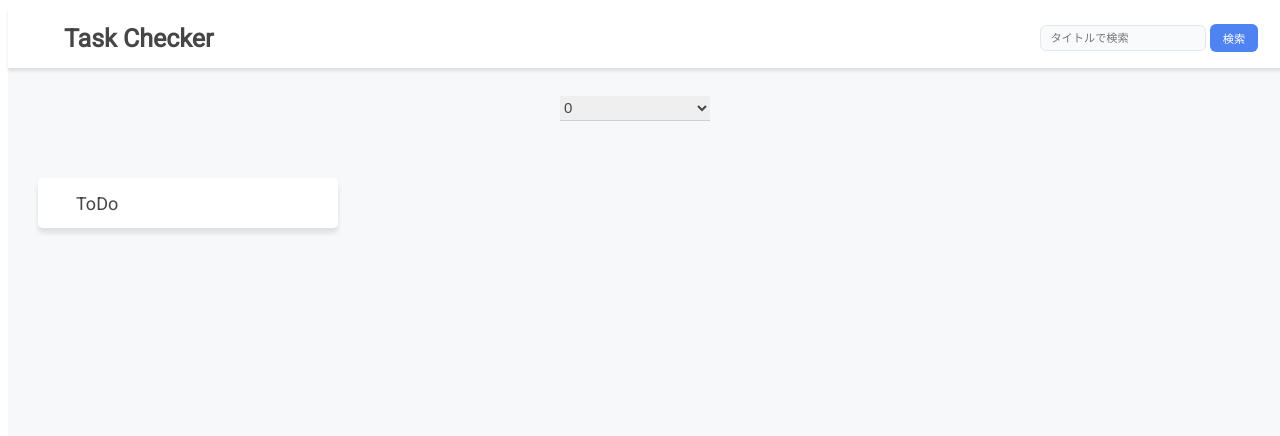
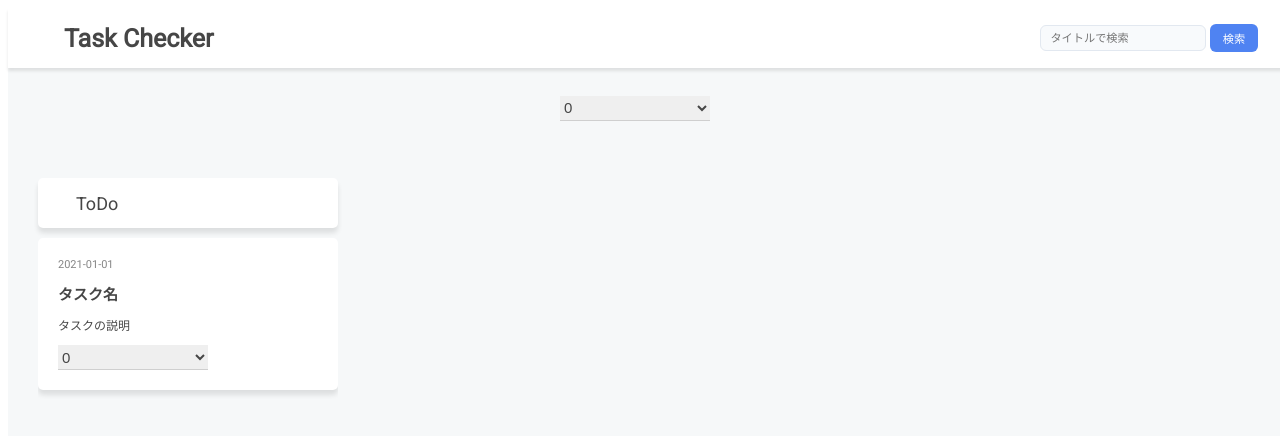
Before and after one commit to igachan-lakeel/task_checker, a Vue app in the folder task_checker_front/: page / in a window 1280 px wide. Shown: the top 436 px of the page. Built offline with nearby package versions, Linux system fonts and the light colour scheme; some icons are missing.

Commit message:
タスクのマークアップ

```diff
--- a/task_checker_front/src/components/task/Task.vue
+++ b/task_checker_front/src/components/task/Task.vue
@@ -0,0 +1,71 @@
+<!-- src/components/task/Task.vue -->
+<script setup>
+import Select from "@/components/ui/Select.vue";
+</script>
+
+<template>
+  <div class="task">
+    <span class="task-date">2021-01-01</span>
+    <div class="task-text-contents">
+      <h3 class="task-title">タスク名</h3>
+      <p class="task-sentence">タスクの説明</p>
+    </div>
+    <div class="task-input-contents">
+      <Select />
+    </div>
+  </div>
+</template>
+
+<style scoped>
+.task {
+  background-color: white;
+  max-height: 350px;
+  width: 300px;
+  margin-bottom: 20px;
+  border-radius: 5px;
+  box-shadow: 0 5px 5px rgba(0, 0, 0, 0.1);
+  position: relative;
+  cursor: pointer;
+  top: 0;
+  transition: top ease 0.2s;
+}
+
+.task:hover {
+  top: -2px;
+  box-shadow: 0 5px 8px rgba(0, 0, 0, 0.1);
+}
+
+.task-text-contents {
+  padding: 30px 45px 0 20px;
+}
+
+.task-title {
+  overflow: hidden;
+  text-overflow: ellipsis;
+  white-space: nowrap;
+  color: rgb(70, 70, 70);
+  font-size: 15px;
+  margin-bottom: 10px;
+}
+
+.task-sentence {
+  overflow: hidden;
+  color: rgb(70, 70, 70);
+  font-size: 12px;
+  display: -webkit-box;
+  -webkit-line-clamp: 3;
+  -webkit-box-orient: vertical;
+}
+
+.task-date {
+  position: absolute;
+  top: 20px;
+  left: 20px;
+  color: rgb(133, 133, 133);
+  font-size: 11px;
+}
+
+.task-input-contents {
+  padding: 0 20px 20px 20px;
+}
+</style>
--- a/task_checker_front/src/components/task/ToDoList.vue
+++ b/task_checker_front/src/components/task/ToDoList.vue
@@ -2,6 +2,7 @@
 <script setup>
 import MenuIcon from "vue-material-design-icons/Menu.vue";
 import PlusCircleOutline from "vue-material-design-icons/PlusCircleOutline.vue";
+import Task from "@/components/task/Task.vue";
 </script>
 
 <template>
@@ -11,7 +12,9 @@ import PlusCircleOutline from "vue-material-design-icons/PlusCircleOutline.vue";
       <span class="section-ele">ToDo</span>
       <PlusCircleOutline class="add-circle-icon" />
     </div>
-    <div class="task-field"></div>
+    <div class="task-field">
+      <Task />
+    </div>
   </div>
 </template>
 
```
